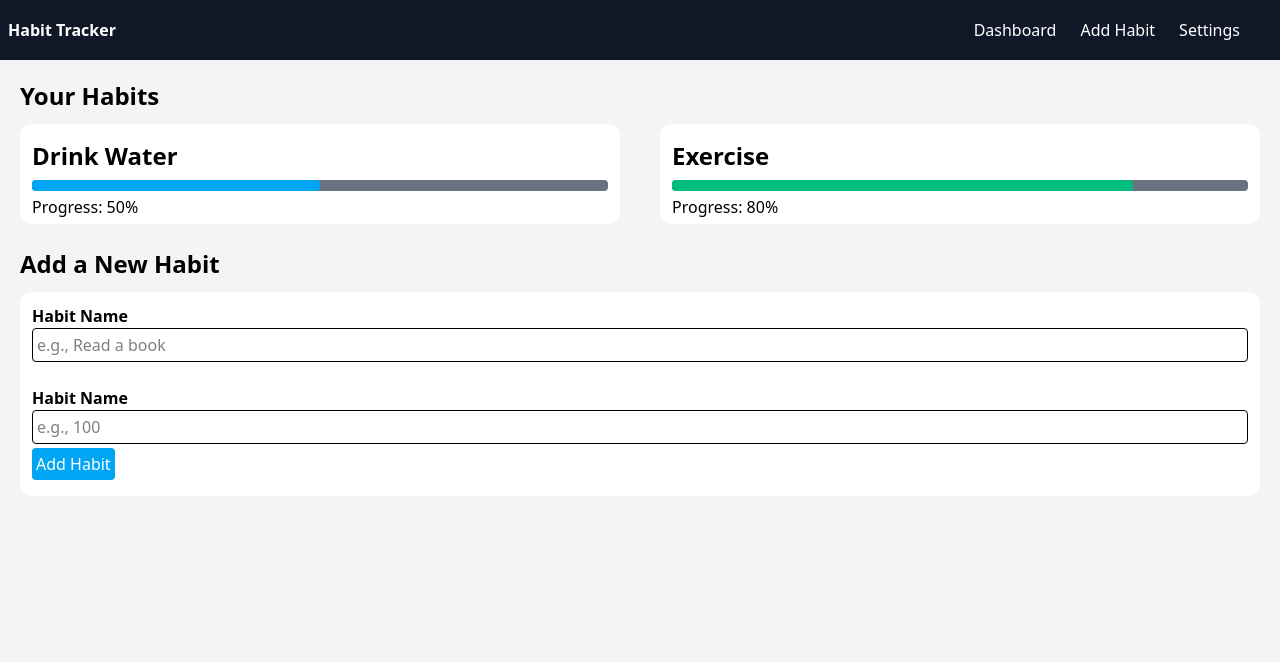
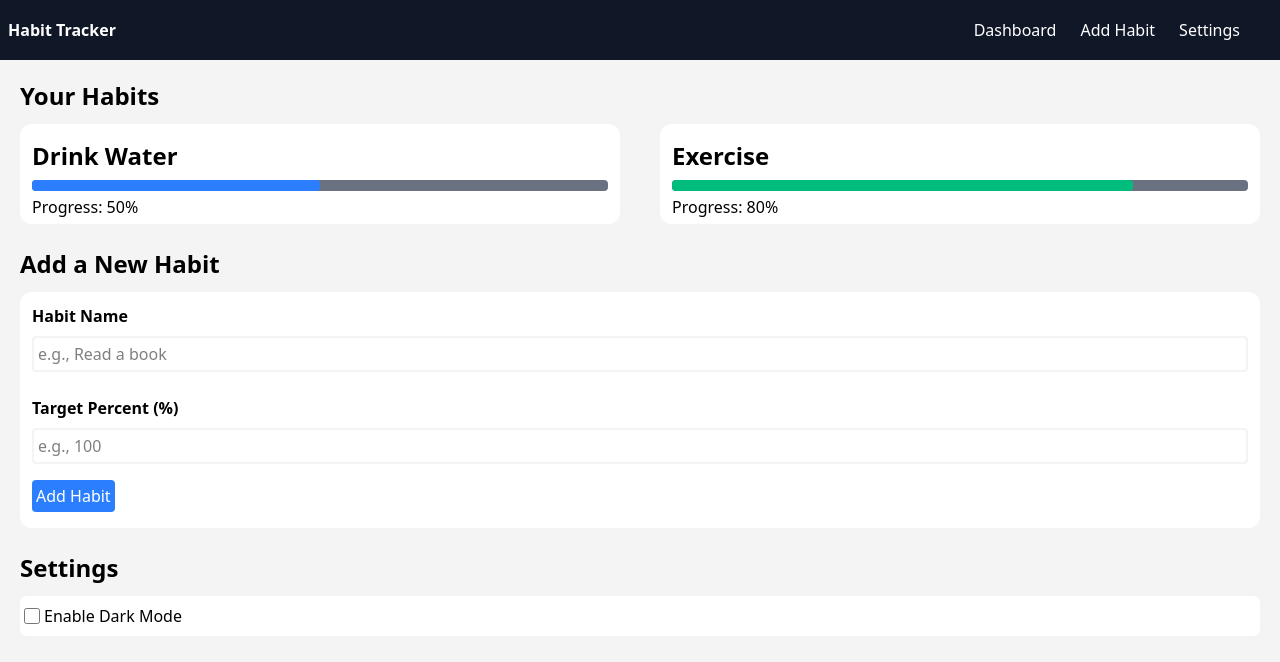
Before and after one commit to carterlin101/habit-tracker, a plain HTML site: page index.html in a window 1280 px wide. Drawn offline with nearby package versions, Linux system fonts and the light colour scheme.

Commit message:
added dark mode checkbox

```diff
--- a/index.html
+++ b/index.html
@@ -32,14 +32,12 @@
 
         <h1 class="font-bold text-2xl">Your Habits</h1>
 
-            <!-- grid grid-cols-1 md:grid-cols-2 -->
-
         <section class='grid gap-10 w-full mt-3 grid-cols-1 md:grid-cols-2'>
 
             <div class=" rounded-xl bg-white p-3  ">
                 <h1 class="font-bold text-2xl py-1">Drink Water</h1>
                 <div class="h-1/7 w-full bg-gray-500 my-1 rounded-sm ">
-                        <div class="h-full w-1/2 bg-sky-500 rounded-sm"></div>
+                    <div class="h-full w-1/2 bg-blue-500 rounded-sm"></div>
                 </div>
                 <p class="mb-2">Progress: 50%</p>
             </div>
@@ -66,25 +64,22 @@
 
         <section class=" w-full mt-3 bg-white rounded-xl">
             <form class="p-3">
-            <label class="text-md font-bold" for="HabitName">Habit Name</label><br>
-            <input class="border-1 border-black-50 border-solid p-1 rounded-sm w-full" placeholder="e.g., Read a book" id="HabitName"><br><br>
-            <label class="text-md font-bold" for="percent">Habit Name</label><br>
-            <input class="border-1 border-black-50 border-solid p-1 rounded-sm w-full" placeholder="e.g., 100" id="percent"><br>
-            <button class="bg-sky-500 p-1 my-1 rounded-sm text-white">Add Habit</button><br>
+                <label class="text-md font-bold " for="HabitName">Habit Name</label><br>
+                <input class="border-2 border-gray-100 mt-2 border-solid p-1 rounded-sm w-full" placeholder="e.g., Read a book" id="HabitName"><br><br>
+                <label class="text-md font-bold" for="percent">Target Percent (%)</label><br>
+                <input class="border-2 border-gray-100 mt-2 border-solid p-1 rounded-sm w-full" placeholder="e.g., 100" id="percent"><br>
+                <button class="bg-blue-500 p-1 mb-1 mt-4 rounded-sm text-white">Add Habit</button><br>
             </form>
-
         </section>
 
+        <br style="line-height: 3;">
+        <h1 class="font-bold text-2xl">Settings</h1>
 
+        <section class="flex items-center  w-full h-10 mt-3 bg-white rounded-md">
+            <input type="checkbox"  class="w-4 h-4 m-1" id="darkMode" name="darkMode" value="darkMode">
+            <label for="darkMode" class="text-md"> Enable Dark Mode</label><br>
+        </section>
+    </main>
+</body>
 
-
-   </main>
-
-
-
-
-
-
-
- </body>
 </html>
```
Lines whose indentation alone changed are shown as unchanged.
